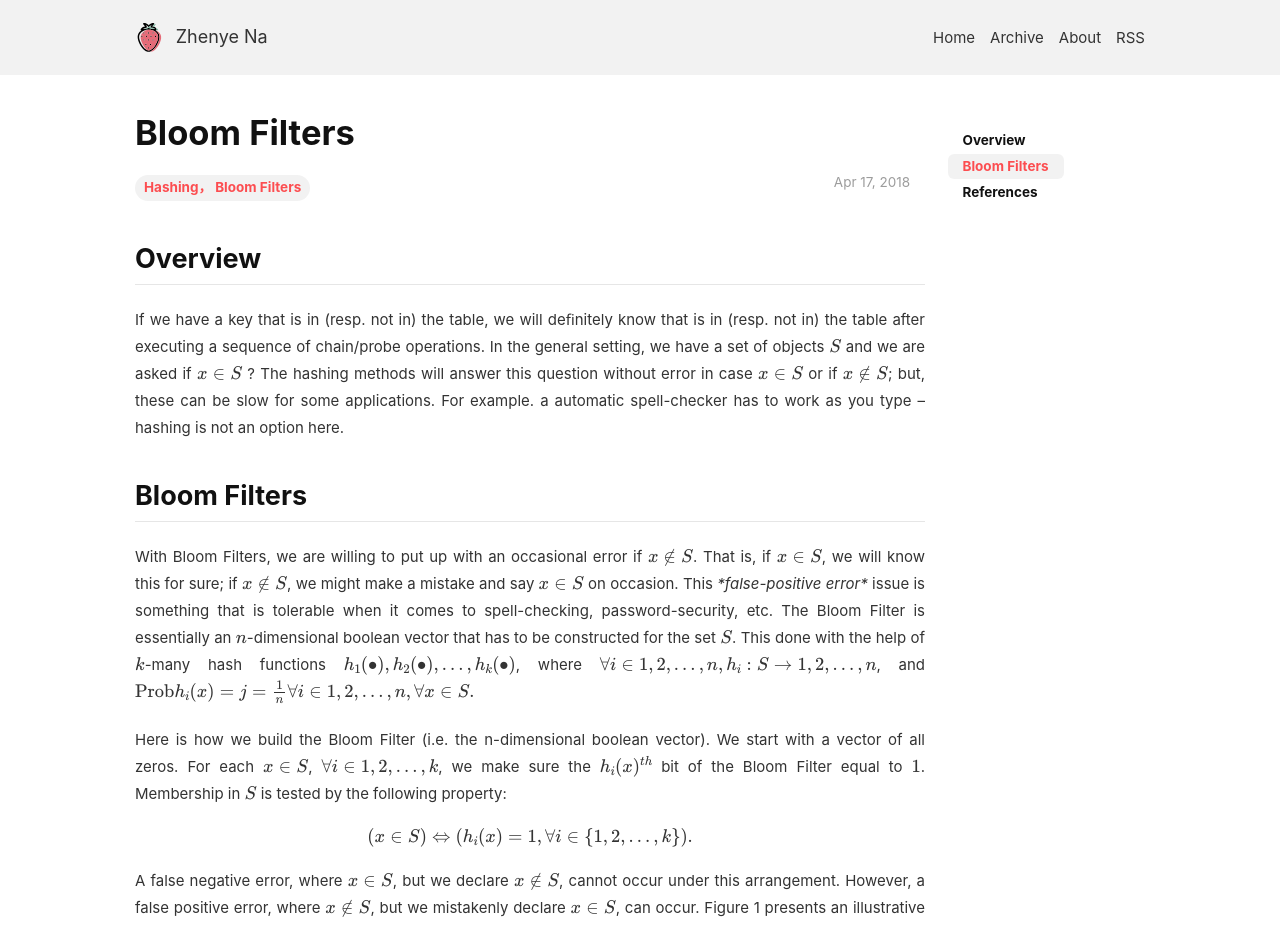
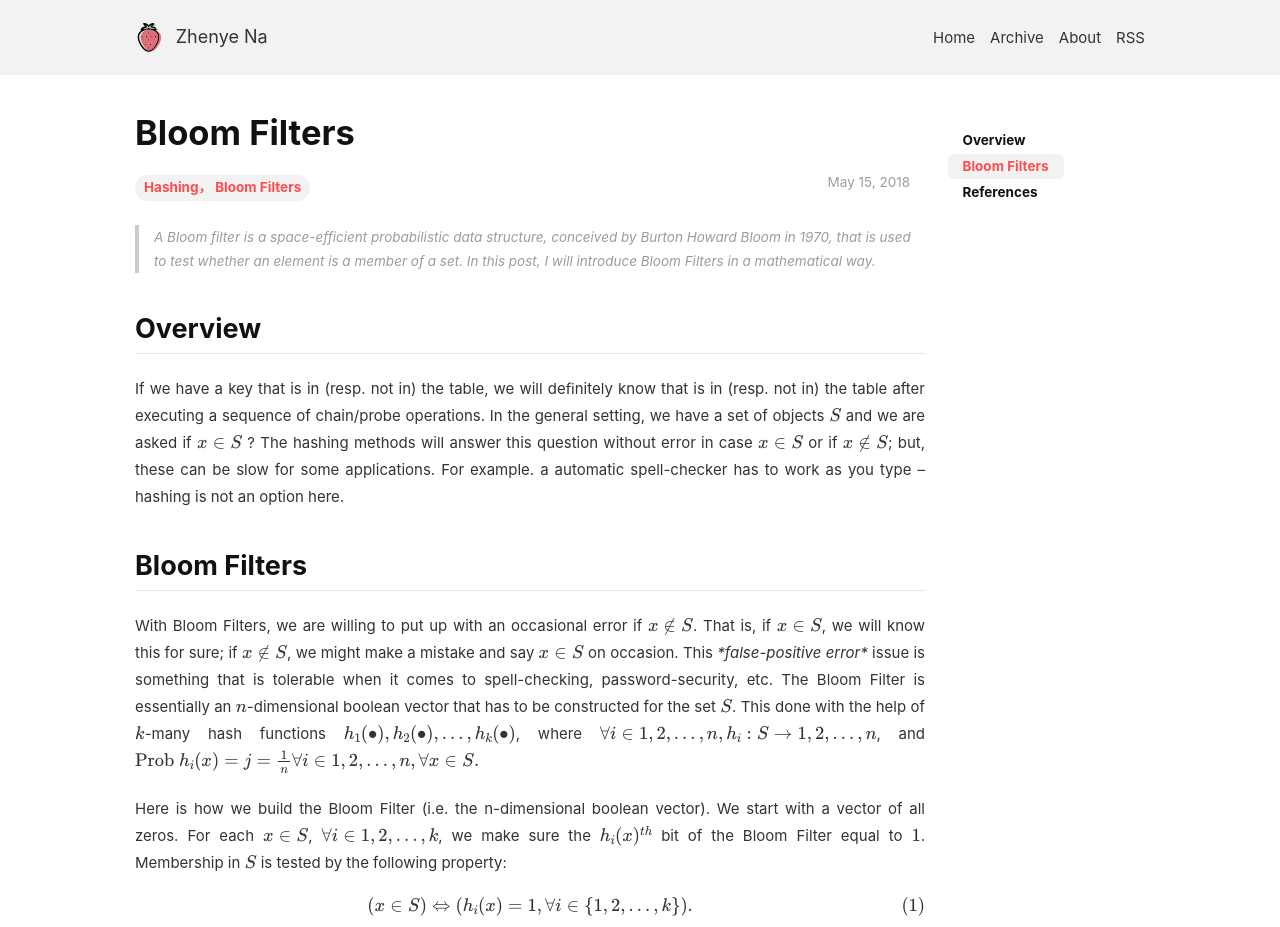
Before and after one commit to Zhenye-Na/blog, a Jekyll site: the page built from _posts/2018-05-17-bloom-filters.md, in a window 1280 px wide. Shown: the top 927 px of the page. Built offline with Jekyll 4.4.1, drawn with Linux system fonts in a browser that asks for light colours; nearby versions of some CDN libraries; formulas are drawn with MathJax 3; comment, search, counter and statistics services are not loaded; some of the changed text lies outside the part shown.

Commit message:
Add post :tada:

```diff
--- a/_posts/2018-05-17-bloom-filters.md
+++ b/_posts/2018-05-17-bloom-filters.md
@@ -1,10 +1,15 @@
 ---
 layout: post
 title: "Bloom Filters"
-date: 2018-04-17
+date: 2018-05-15
 excerpt: "A hash function is any function that can be used to map data of arbitrary size to data of fixed size. The values returned by a hash function are called hash values, hash codes, digests, or simply hashes. One use is a data structure called a hash table, widely used in computer software for rapid data lookup."
 tags: [Hashing， Bloom Filters]
+mathjax: true
+mathjax_autoNumber: true
 ---
+
+> *A Bloom filter is a space-efficient probabilistic data structure, conceived by Burton Howard Bloom in 1970, that is used to test whether an element is a member of a set. In this post, I will introduce Bloom Filters in a mathematical way.*
+
 
 ## Overview
 
@@ -13,7 +18,7 @@ If we have a key that is in (resp. not in) the table, we will deﬁnitely know t
 
 
 ## Bloom Filters
-With Bloom Filters, we are willing to put up with an occasional error if $x \notin S$. That is, if $x \in S$, we will know this for sure; if $x \notin S$, we might make a mistake and say $x \in S$ on occasion. This _*false-positive error*_ issue is something that is tolerable when it comes to spell-checking, password-security, etc. The Bloom Filter is essentially an $n$-dimensional boolean vector that has to be constructed for the set $S$. This done with the help of $k$-many hash functions $ \{ h_1(\bullet), h_2(\bullet), \dots, h_k(\bullet) \}$, where $ \forall i \in \{1, 2, \dots, n \}, h_i : S \rightarrow \{1, 2,  \dots, n \} $, and $ \text{Prob} \{h_i(x) = j \} = \frac{1}{n} \forall i \in \{1, 2, \dots, n \}, \forall x \in S. $
+With Bloom Filters, we are willing to put up with an occasional error if $x \notin S$. That is, if $x \in S$, we will know this for sure; if $x \notin S$, we might make a mistake and say $x \in S$ on occasion. This _*false-positive error*_ issue is something that is tolerable when it comes to spell-checking, password-security, etc. The Bloom Filter is essentially an $n$-dimensional boolean vector that has to be constructed for the set $S$. This done with the help of $k$-many hash functions $ \{ h_1(\bullet), h_2(\bullet), \dots, h_k(\bullet) \}$, where $ \forall i \in \{1, 2, \dots, n \}, h_i : S \rightarrow \{1, 2,  \dots, n \} $, and $ \text{Prob } \{h_i(x) = j \} = \frac{1}{n} \forall i \in \{1, 2, \dots, n \}, \forall x \in S. $
 {: style="text-align: justify"}
 
 Here is how we build the Bloom Filter (i.e. the n-dimensional boolean vector). We start with a vector of all zeros. For each $x \in S$, $ \forall i \in \{1, 2, \dots, k \}$, we make sure the $h_i(x)^{th}$ bit of the Bloom Filter equal to $1$. Membership in $S$ is tested by the following property:
@@ -24,7 +29,7 @@ $$ (x \in S) \Leftrightarrow (h_i(x) = 1, \forall i \in \{ 1, 2, \dots, k \} ).
 A false negative error, where $x \in S$, but we declare $x \notin S$, cannot occur under this arrangement. However, a false positive error, where $x \notin S$, but we mistakenly declare $x \in S$, can occur. Figure 1 presents an illustrative example.
 {: style="text-align: justify"}
 
-<img src="https://github.com/Zhenye-Na/Zhenye-Na.github.io/blob/master/assets/images/posts-img/bloomf/bloomf1.png?raw=true" width="65%" class="center">
+<img src="https://github.com/Zhenye-Na/Zhenye-Na.github.io/blob/master/assets/images/posts-img/bloomf/bloomf1.png?raw=true" width="50%" class="center">
 
 
 > **Figure 1**: An illustration of the possibility of a false positive error in the construction of a Bloom Filter. Bits 2, 4, 5 and 8 are set to 1 by the two hash functions for $y_1 \in S$ and $y_2 \in S$. But, for $y_3 \notin S$, the same two hash functions check/assign $y_3$ to bits 4 and 8. Under this construction there will be a false positive error for $y_3$ .
@@ -45,7 +50,7 @@ If $\text{Prob} \{ \text{False Positive Error} = p \}$, then
 
 $$ p = (0.615)^{n/m} \Rightarrow \frac{n}{m} = \frac{\log_2 p}{\log_2 0.615} = 0.7 \log_2 p. $$
 
-if $p \leq \frac{1}{1000}$, then $ \frac{n}{m} \approx 0.7 \log_2 (1/1000) \approx 7 $ and $ k = 0.7 \times 7 \approx 5 $. That is, if we are happy with a 1/1000 chance of a false positive error, then $k \approx 5$ and $ n/m \approx 7$, which is quite good.
+if $p \leq \frac{1}{1000}$, then $ \frac{n}{m} \approx 0.7 \log_2 (1/1000) \approx 7 $ and $ k = 0.7 \times 7 \approx 5 $. That is, if we are happy with a $1/1000$ chance of a false positive error, then $k \approx 5$ and $ n/m \approx 7$, which is quite good.
 {: style="text-align: justify"}
 
 
```
